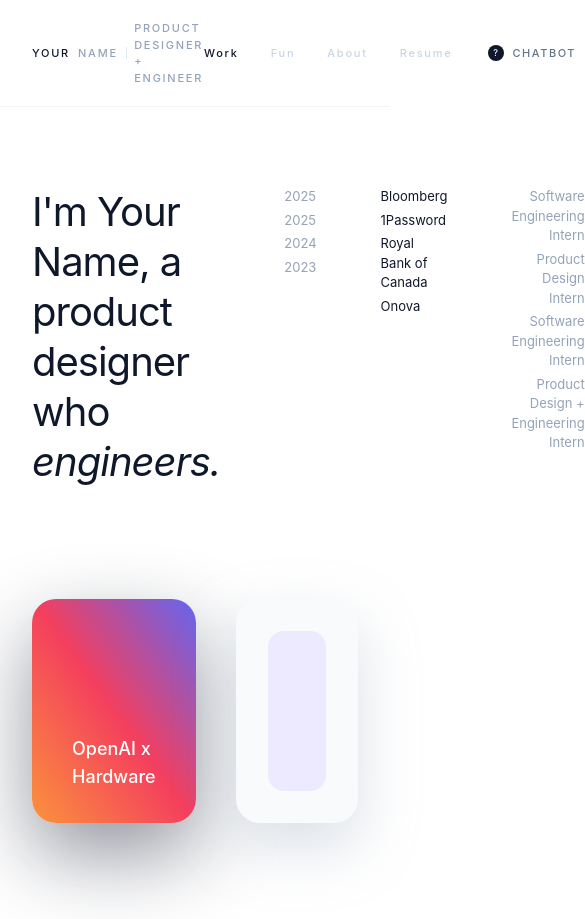
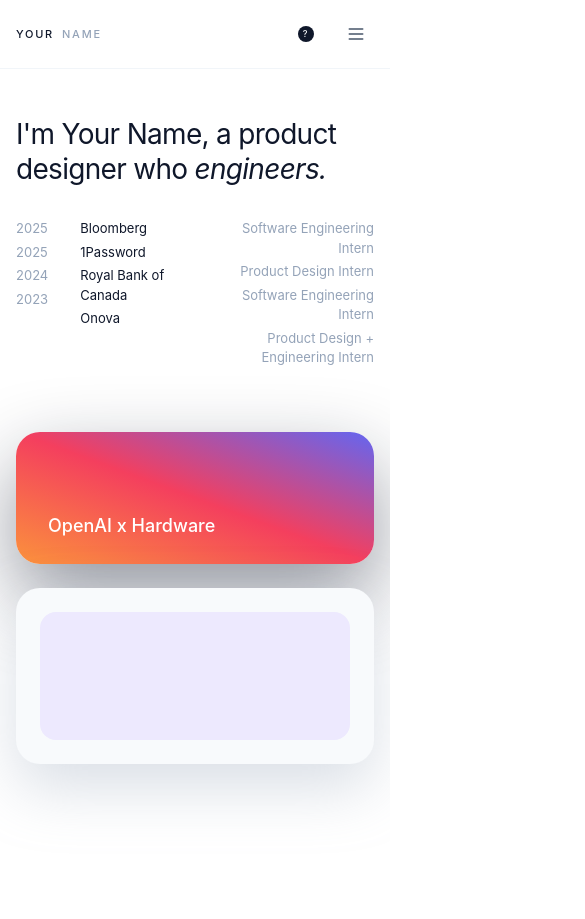
Before and after one commit to jayeeeeeee1234/my-portfolio, a React (Vite) app: page / in a window 390 px wide. Shown: the whole page, 585 px wide, since content can reach past the window. After the commit the page ends 860 px from the top, so only its background shows below. Built offline with nearby package versions, Linux system fonts and the light colour scheme.

Commit message:
Improve responsive layout and chatbot drawer
Add mobile hamburger nav, refine spacing, and ensure the chatbot drawer is a fixed 360px right column on larger screens via CSS.

Made-with: Cursor

```diff
--- a/src/App.tsx
+++ b/src/App.tsx
@@ -8,25 +8,37 @@ const companies = [
   { year: '2023', name: 'Onova', role: 'Product Design + Engineering Intern' },
 ]
 
+const navItems = [
+  { label: 'Work', active: true },
+  { label: 'Fun', active: false },
+  { label: 'About', active: false },
+  { label: 'Resume', active: false },
+]
+
 export function App() {
   const [chatbotOpen, setChatbotOpen] = useState(false)
+  const [menuOpen, setMenuOpen] = useState(false)
 
   return (
     <div className="min-h-screen bg-white text-slate-900">
       <header className="border-b border-slate-100">
-        <div className="mx-auto flex max-w-6xl items-center justify-between px-8 py-5">
+        <div className="mx-auto flex max-w-6xl items-center justify-between px-4 py-4 md:px-8 md:py-5">
           <div className="flex items-center gap-2 text-[11px] font-medium uppercase tracking-[0.16em] text-slate-400">
             <span className="text-slate-900">YOUR</span>
             <span>NAME</span>
-            <span className="h-3 w-px bg-slate-200" />
-            <span>Product Designer + Engineer</span>
+            <span className="hidden h-3 w-px bg-slate-200 md:block" />
+            <span className="hidden md:inline">Product Designer + Engineer</span>
           </div>
-          <div className="flex items-center gap-6">
-            <nav className="flex items-center gap-8 text-[11px] font-medium uppercase tracking-[0.16em]">
-              <button className="text-slate-900">Work</button>
-              <button className="text-slate-300 hover:text-slate-500">Fun</button>
-              <button className="text-slate-300 hover:text-slate-500">About</button>
-              <button className="text-slate-300 hover:text-slate-500">Resume</button>
+          <div className="flex items-center gap-3 md:gap-6">
+            <nav className="hidden md:flex md:items-center md:gap-8 text-[11px] font-medium uppercase tracking-[0.16em]">
+              {navItems.map((item) => (
+                <button
+                  key={item.label}
+                  className={item.active ? 'text-slate-900' : 'text-slate-300 hover:text-slate-500'}
+                >
+                  {item.label}
+                </button>
+              ))}
             </nav>
             <button
               onClick={() => setChatbotOpen((prev) => !prev)}
@@ -35,26 +47,58 @@ export function App() {
               <span className="flex h-4 w-4 items-center justify-center rounded-full bg-slate-900 text-[9px] text-slate-50">
                 ?
               </span>
-              <span>Chatbot</span>
+              <span className="hidden sm:inline">Chatbot</span>
+            </button>
+            <button
+              type="button"
+              onClick={() => setMenuOpen((prev) => !prev)}
+              className="flex h-9 w-9 items-center justify-center rounded-md text-slate-600 hover:bg-slate-100 md:hidden"
+              aria-expanded={menuOpen}
+              aria-label="Toggle menu"
+            >
+              <svg className="h-5 w-5" fill="none" stroke="currentColor" viewBox="0 0 24 24">
+                {menuOpen ? (
+                  <path strokeLinecap="round" strokeLinejoin="round" strokeWidth={2} d="M6 18L18 6M6 6l12 12" />
+                ) : (
+                  <path strokeLinecap="round" strokeLinejoin="round" strokeWidth={2} d="M4 6h16M4 12h16M4 18h16" />
+                )}
+              </svg>
             </button>
           </div>
         </div>
+        {menuOpen && (
+          <div className="border-t border-slate-100 px-4 py-4 md:hidden">
+            <nav className="flex flex-col gap-1 text-[11px] font-medium uppercase tracking-[0.16em]">
+              {navItems.map((item) => (
+                <button
+                  key={item.label}
+                  onClick={() => setMenuOpen(false)}
+                  className={`rounded-md px-3 py-2 text-left ${item.active ? 'bg-slate-50 text-slate-900' : 'text-slate-500'}`}
+                >
+                  {item.label}
+                </button>
+              ))}
+            </nav>
+          </div>
+        )}
       </header>
 
-      <main className="pb-24 pt-20">
-        <div className={`mx-auto max-w-6xl px-8 ${chatbotOpen ? 'flex gap-8' : ''}`}>
-          {/* ?????? */}
-          <div className="flex-1">
-            <div className="flex flex-col gap-16">
-              <section className="flex items-start justify-between gap-16">
+      <main className="pb-24 pt-12 md:pt-20">
+        <div
+          className={`mx-auto max-w-6xl px-4 md:px-8 ${
+            chatbotOpen ? 'flex flex-col main-with-drawer md:flex-row md:flex-nowrap md:gap-8' : ''
+          }`}
+        >
+          <div className={chatbotOpen ? 'main-content-col min-w-0 flex-1' : ''}>
+            <div className="flex flex-col gap-12 md:gap-16">
+              <section className="flex flex-col gap-8 md:flex-row md:items-start md:justify-between md:gap-16">
                 <div className="max-w-xl">
-                  <h1 className="text-[40px] leading-tight tracking-tight text-slate-900">
+                  <h1 className="text-[28px] leading-tight tracking-tight text-slate-900 md:text-[40px]">
                     I&apos;m Your Name, a product designer who <span className="italic">engineers.</span>
                   </h1>
                 </div>
-
                 <div className="text-[13px] text-slate-400">
-                  <div className="flex gap-16">
+                  <div className="flex gap-8 md:gap-16">
                     <div className="space-y-1">
                       {companies.map((c) => (
                         <div key={c.year}>{c.year}</div>
@@ -74,12 +118,12 @@ export function App() {
                 </div>
               </section>
 
-              <section className="flex gap-10 pt-12">
-                <article className="flex flex-1 items-end rounded-[24px] bg-gradient-to-tr from-orange-400 via-rose-500 to-indigo-500 px-10 pb-8 pt-24 text-lg font-medium text-white shadow-[0_32px_80px_rgba(15,23,42,0.45)]">
+              <section className="flex flex-col gap-6 pt-4 md:flex-row md:gap-10 md:pt-12">
+                <article className="flex flex-1 items-end rounded-[24px] bg-gradient-to-tr from-orange-400 via-rose-500 to-indigo-500 px-8 pb-6 pt-20 text-lg font-medium text-white shadow-[0_32px_80px_rgba(15,23,42,0.45)] md:px-10 md:pb-8 md:pt-24">
                   <div>OpenAI x Hardware</div>
                 </article>
-                <article className="flex flex-1 rounded-[24px] bg-slate-50 p-8 shadow-[0_24px_60px_rgba(148,163,184,0.35)]">
-                  <div className="h-40 w-full rounded-2xl bg-violet-100" />
+                <article className="flex flex-1 rounded-[24px] bg-slate-50 p-6 shadow-[0_24px_60px_rgba(148,163,184,0.35)] md:p-8">
+                  <div className="h-32 w-full rounded-2xl bg-violet-100 md:h-40" />
                 </article>
               </section>
             </div>
@@ -88,7 +132,7 @@ export function App() {
           {/* ?? Chatbot ?????????????? */}
           {chatbotOpen && (
             <aside
-              className="flex h-full min-h-[60vh] w-[380px] shrink-0 flex-col border-l border-slate-200 bg-white shadow-[-8px_0_32px_rgba(15,23,42,0.08)]"
+              className="drawer-col flex h-full min-h-[60vh] w-full shrink-0 grow-0 flex-col border-l border-slate-200 bg-white shadow-[-8px_0_32px_rgba(15,23,42,0.08)] md:w-[360px] md:min-w-[360px] md:max-w-[360px] md:grow-0 md:shrink-0"
               aria-label="Chatbot"
             >
               <div className="flex items-center justify-between border-b border-slate-100 px-5 py-4">
--- a/src/style.css
+++ b/src/style.css
@@ -11,3 +11,23 @@ body,
 body {
   @apply bg-white text-slate-900 antialiased;
 }
+
+/* 抽屉打开时 ≥768px 强制左右布局，避免 Tailwind 动态类未生效 */
+@media (min-width: 768px) {
+  .main-with-drawer {
+    display: flex;
+    flex-direction: row;
+    flex-wrap: nowrap;
+    gap: 2rem;
+  }
+  .main-with-drawer .main-content-col {
+    flex: 1 1 0%;
+    min-width: 0;
+  }
+  .main-with-drawer .drawer-col {
+    flex: 0 0 360px;
+    width: 360px;
+    min-width: 360px;
+    max-width: 360px;
+  }
+}
```
